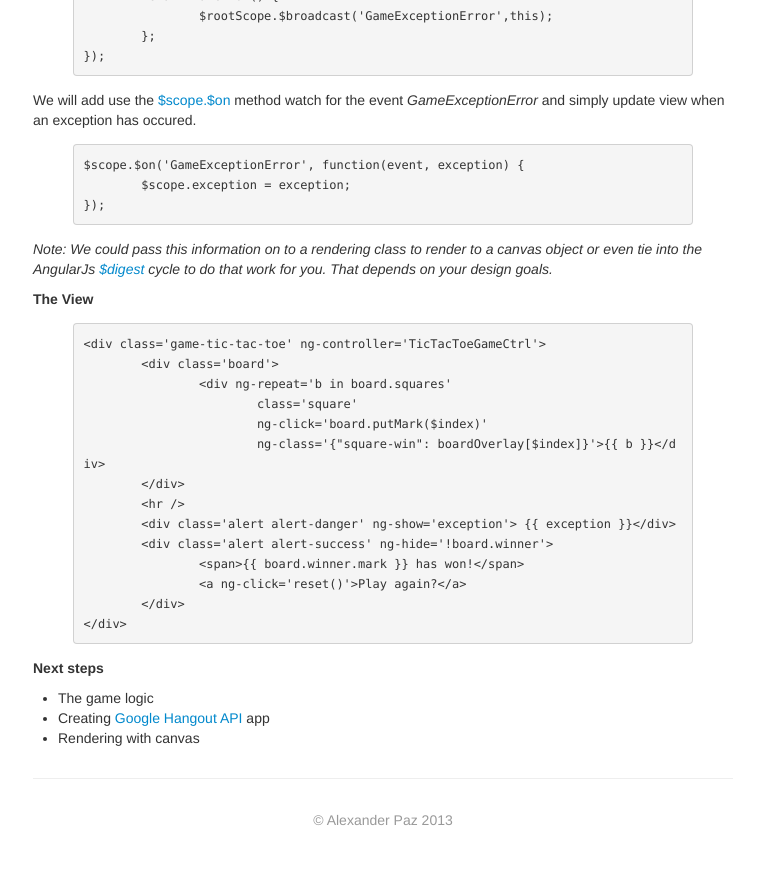
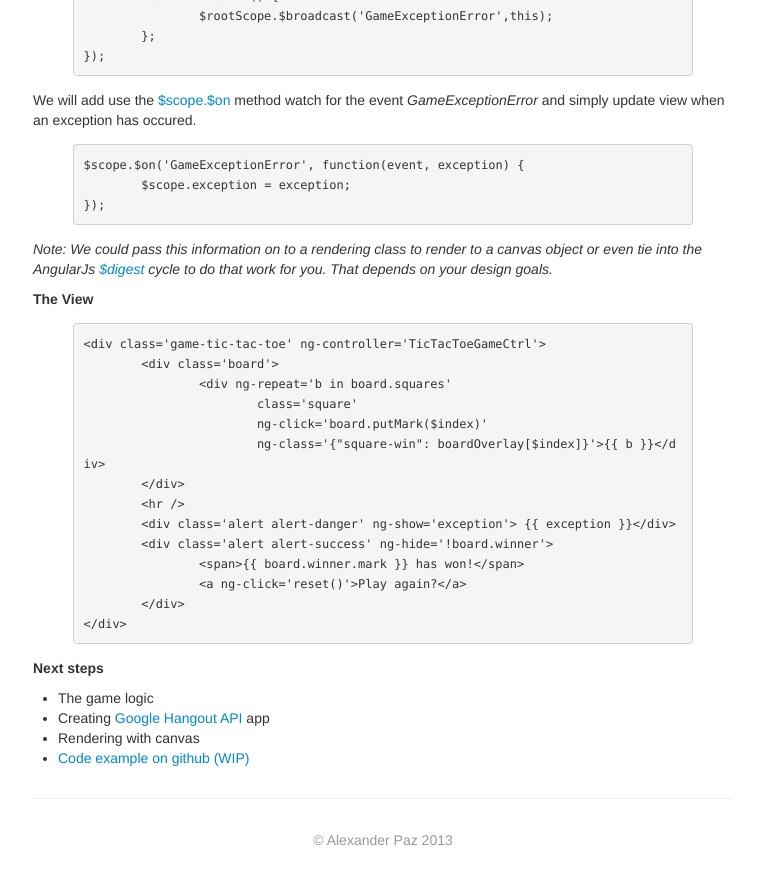
Before and after one commit to alexjpaz/alexjpaz.github.com, a Jekyll site: the page built from _posts/blog/2013-02-21-building-a-simple-game-using-angularjs.md, in a window 1280 px wide and 900 px high, scrolled down 1218 px. Shown: the top 884 px of the window, without its empty margins (257-1021 px from the left). Built offline with Jekyll 4.4.1, drawn with Linux system fonts in a browser that asks for light colours.

Commit message:
Update _posts/blog/2013-02-21-building-a-simple-game-using-angularjs.md
Added sandbox/tic-tac-toe link.

```diff
--- a/_posts/blog/2013-02-21-building-a-simple-game-using-angularjs.md
+++ b/_posts/blog/2013-02-21-building-a-simple-game-using-angularjs.md
@@ -109,3 +109,4 @@ _Note: We could pass this information on to a rendering class to render to a can
 + The game logic
 + Creating [Google Hangout API](https://developers.google.com/+/hangouts/) app
 + Rendering with canvas
++ [Code example on github (WIP)](https://github.com/alexjpaz/sandbox/tree/tic-tac-toe)
```
